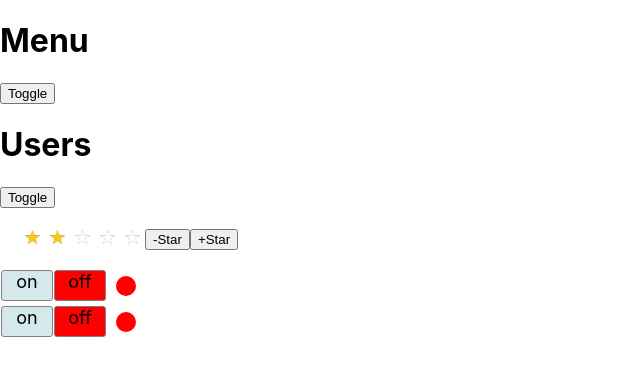
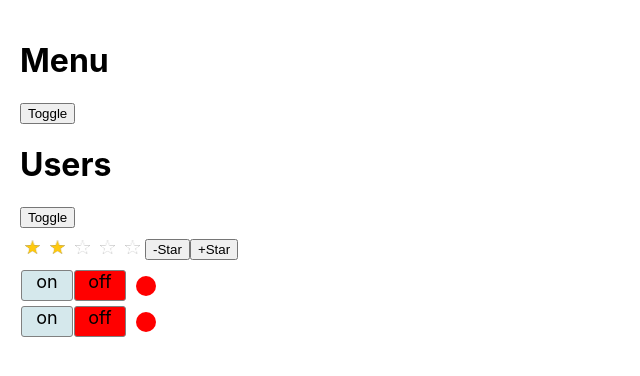
Before and after one commit to AliaksandrLiubanets/react_kabzda_ts, a React (Create React App) app: page / in a window 1280 px wide. Shown: the top 376 px of the page, without its empty margins (0-640 px from the left). Built offline with nearby package versions, Linux system fonts and the light colour scheme.

Commit message:
refactor add styles to App, UncontrolledRating

```diff
--- a/src/App.css
+++ b/src/App.css
@@ -1,38 +1,3 @@
 .App {
-  text-align: center;
+  padding: 20px;
 }
-
-.App-logo {
-  height: 40vmin;
-  pointer-events: none;
-}
-
-@media (prefers-reduced-motion: no-preference) {
-  .App-logo {
-    animation: App-logo-spin infinite 20s linear;
-  }
-}
-
-.App-header {
-  background-color: #282c34;
-  min-height: 100vh;
-  display: flex;
-  flex-direction: column;
-  align-items: center;
-  justify-content: center;
-  font-size: calc(10px + 2vmin);
-  color: white;
-}
-
-.App-link {
-  color: #61dafb;
-}
-
-@keyframes App-logo-spin {
-  from {
-    transform: rotate(0deg);
-  }
-  to {
-    transform: rotate(360deg);
-  }
-}
--- a/src/App.tsx
+++ b/src/App.tsx
@@ -1,12 +1,14 @@
 import React from 'react';
+import './App.css'
 import {OnOff} from './Components/onOff/OnOff'
 import UncontrolledAccordion from './Components/UncontrolledAccordion/UncontrolledAccordion'
 import UncontrolledRating from './Components/UncontrolledRating/UncontrolledRating'
 import Rating from './Components/Rating/Rating'
 
+
 function App() {
   console.log('App rendering')
-  return <div>
+  return <div className="App">
     {/*<AppTitle title={'This is App Component'}/>*/}
     {/*<AppTitle title={'My Friends'}/>*/}
     {/* eslint-disable-next-line react/jsx-no-undef */}
--- a/src/Components/UncontrolledRating/UncontrolledRating.tsx
+++ b/src/Components/UncontrolledRating/UncontrolledRating.tsx
@@ -42,9 +42,7 @@ let starsElements = starsArray.map((number, index) => number === 1
     ? <Star key={index} selected={true} />
     : <Star key={index} selected={false} />)
 
-
-
-    const blockStyle = {margin: "20px"}
+    const blockStyle = {margin: "10px 0 10px 0"}
     return <div style={blockStyle}>
         {starsElements}
         <button onClick={() => setStars(--stars)}> -Star</button>
```
